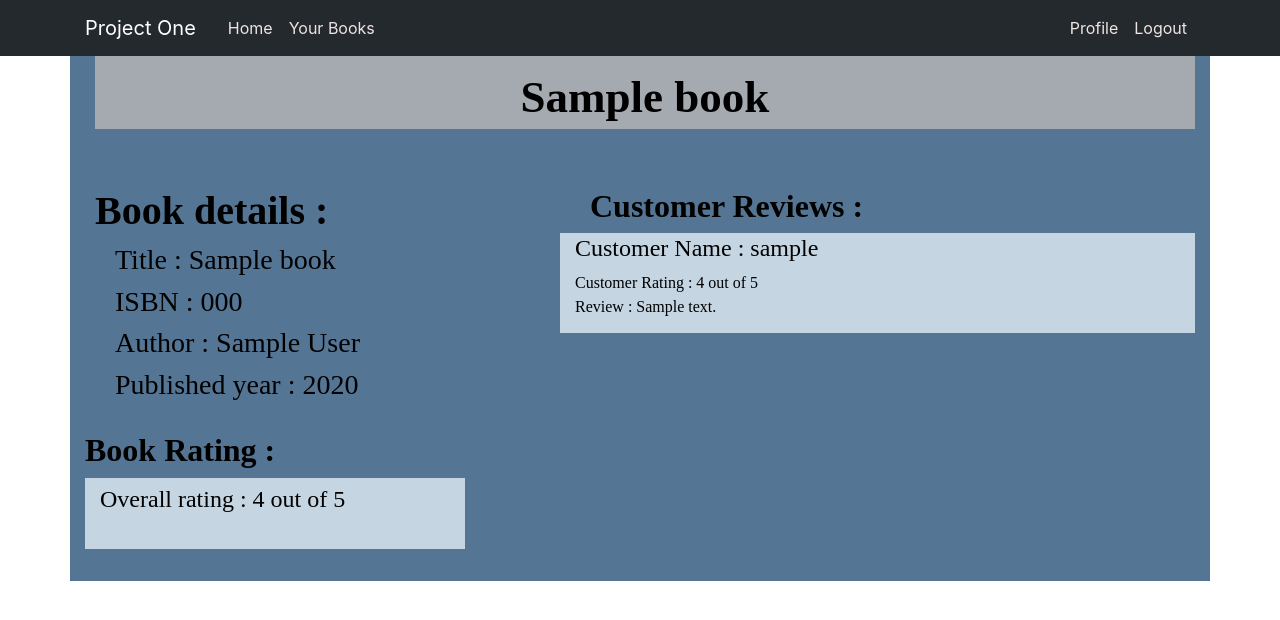
After one commit to Rohit-1997/Wp-Project-1, a Flask app: a page that uses project-one/templates/book.html in a window 1280 px wide. The commit adds this page. Shown: the top 620 px of the page. Run offline with Flask 2, Linux system fonts and the light colour scheme; tables that the repository leaves empty hold one stand-in row (values such as "Sample post"); some libraries are stand-ins or nearby versions.

Commit message:
Web Book Page version-1

```diff
--- a/project-one/application.py
+++ b/project-one/application.py
@@ -93,10 +93,20 @@ def book_search():
 
 
 # the book details page
-@app.route("/books/<isbn>")
+@app.route("/books/<isbn>/<title>")
 def book_details(isbn,title):
     print(isbn, title)
-    # return render_template('book.html', )
+    book_data = Books.query.filter_by(isbn = isbn).first()
+    reviews_list = Reviews.query.filter_by(book_isbn = isbn).all()
+    # print(reviews_list)
+    rating = 0
+    count = 0
+    for each in reviews_list:
+        rating = rating + each.rating
+        count = count + 1
+    # print(rating//count)
+    avg_rating = rating//count
+    return render_template('book.html', title = book_data.title, isbn = book_data.isbn, author = book_data.author, year = book_data.year, reviews_list= reviews_list , avg_rating = avg_rating)
 
 # the sign out route
 @app.route("/logout")
--- /dev/null
+++ b/project-one/templates/book.html
@@ -0,0 +1,46 @@
+{% extends "profile_base.html" %}
+
+{% block content %}
+
+<div class="container about-TajMahal Justify-content-center" style="background-color:#547594; padding-top: 20px;">
+    <h1 style="text-align: center; font-weight: bolder; color: black; padding-top: 50px; padding-bottom: 5px; font-size: 45px; background-color:#a4aab0;" >{{title}}</h1>
+    <div class="row profile-row" style="padding-top: 50px;">
+        <!-- image column-->
+        <div class="col-5">
+            <div class="max-4">
+                <h1 style="font-weight: bold;">Book details :</h1>
+                <h3> Title : {{title}}</h3>
+                <h3> ISBN : {{isbn}}</h3>
+                <h3>Author : {{author}}</h3>
+                <h3>Published year : {{year}}</h3>
+                <h2 style=" font-weight: bold; margin-left: 0px; margin-top: 30px;">Book Rating :</h2>
+                <div class="jumbotron jumbotron-fluid" style=" height: 15px; width: 380px; padding-top: 7px; background-color: rgb(197, 213, 226);">
+                    <div class="container">
+                        <h4 style="color:black; font-family: 'Times New Roman', Times, serif;">Overall rating : {{ avg_rating }} out of 5</h4>
+                    </div>
+                </div>
+
+            </div>
+        </div>
+
+        <!-- text column-->
+        <div class="col-7">
+            <div class="max-4">
+                <div>
+                    <h2 style=" font-weight: bold;">Customer Reviews :</h2>
+                    {% for each in reviews_list %}
+                        <div class="jumbotron jumbotron-fluid" style="height: 100px; padding-top: 1px; background-color: rgb(197, 213, 226);">
+                            <div class="container">
+                                <h4 style="color: black; font-family: 'Times New Roman', Times, serif;font-weight: 500;">Customer Name : {{ each.user_name }}</h4>
+                                <p style="color: black; font-family: 'Times New Roman', Times, serif; padding: 0px; margin: 0px;">Customer Rating : {{ each.rating }} out of 5</p>
+                                <p style="color: black; font-family: 'Times New Roman', Times, serif; padding: 0px; margin: 0px;">Review : {{ each.review }}</p>
+                            </div>
+                        </div>
+
+                    {% endfor %}
+                </div>
+            </div>
+        </div>
+    </div>
+
+{% endblock %}
--- a/project-one/templates/profile_base.html
+++ b/project-one/templates/profile_base.html
@@ -14,6 +14,15 @@
     {% else %}
       <title>My application</title>
     {% endif %}
+    <style>
+      h1{
+        color: black; font-family: 'Times New Roman', Times, serif; margin-left: 10px;
+      }
+      h3,h2{
+        color: black;font-family: 'Times New Roman', Times, serif; margin-left: 30px;
+      }
+
+    </style>
   </head>
   <body>
     <!-- The nav bar section -->
```
Also changed, not shown: project-one/book1.jpg (added), project-one/static/book1.jpg (added), project-one/templates/book1.jpg (added).
